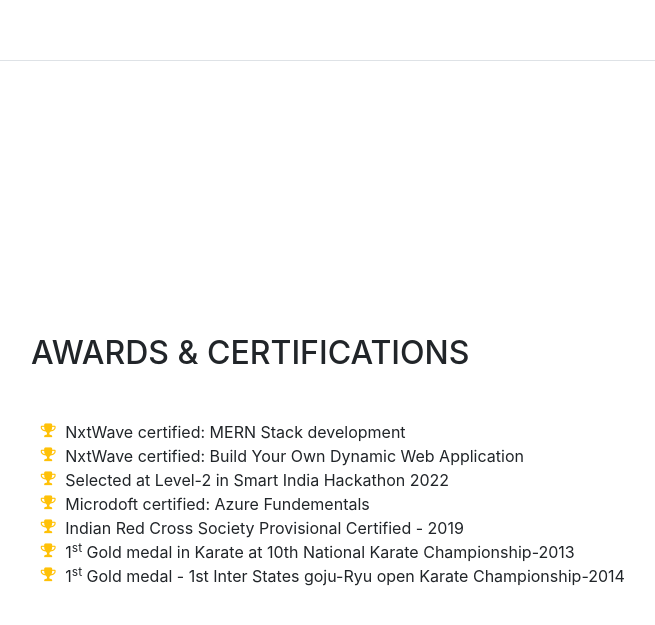
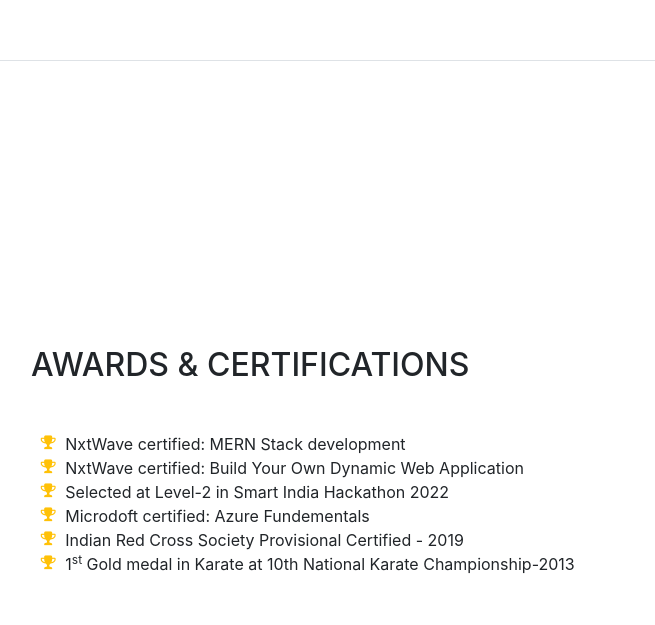
Before and after one commit to KanuriDurgaPrasad/resume.github.io, a website with bundled scripts: page index.html in a window 1280 px wide. Shown: the part 4000-4625 px from the top of the page, without its empty margins (289-944 px from the left). Built offline with nearby package versions, Linux system fonts and the light colour scheme; a web font is replaced by a local one.

Commit message:
Update index.html

```diff
--- a/index.html
+++ b/index.html
@@ -284,10 +284,6 @@
               1<sup>st</sup>
               Gold medal in Karate at 10th National Karate Championship-2013</li>
             <li>
-            <li>
-              <i class="fa-li fa fa-trophy text-warning"></i>
-              1<sup>st</sup>
-              Gold medal - 1st Inter States goju-Ryu open Karate Championship-2014</li>
           </ul>
         </div>
       </section>
```
